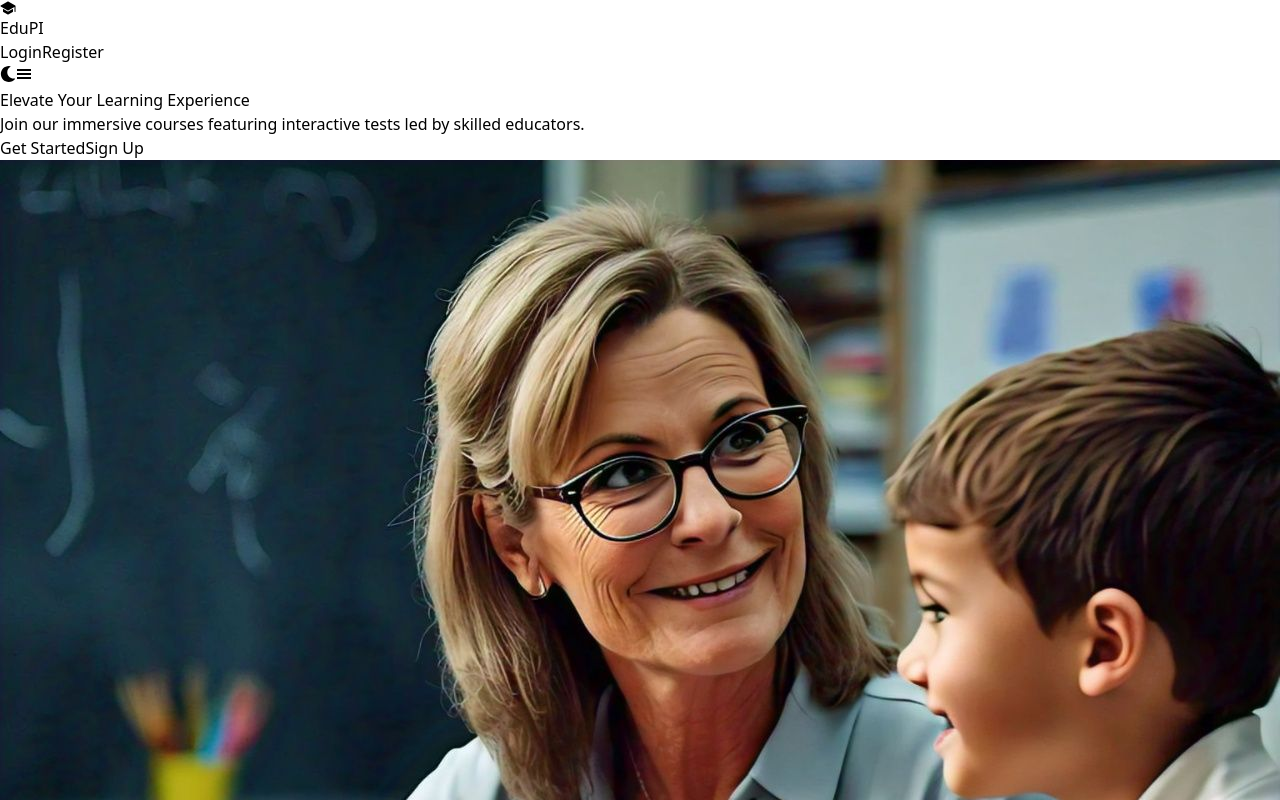
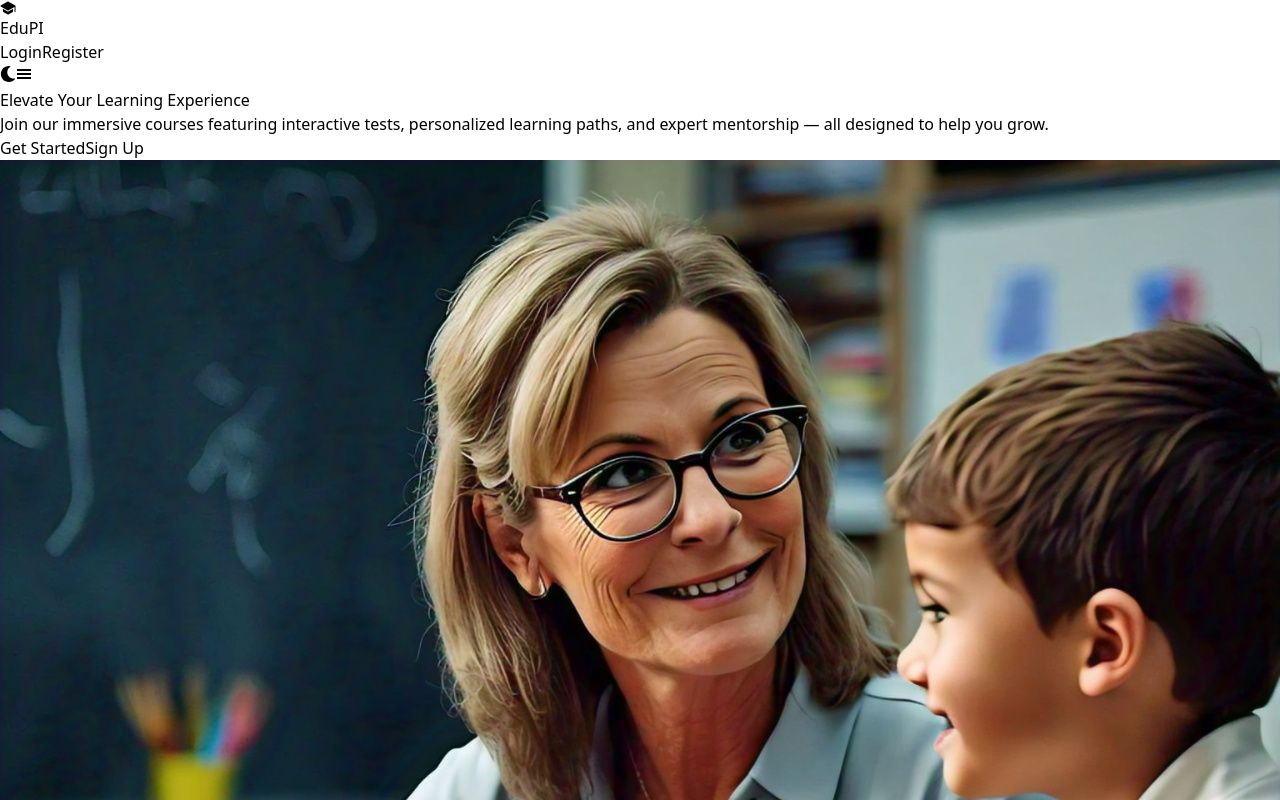
Before and after one commit to samar-abbas-786/Minor_Project, a React (Vite) app in the folder client/: page / in a window 1280 px wide. Shown: the top 800 px of the page. Built offline with nearby package versions, Linux system fonts and the light colour scheme.

Commit message:
add FAQS

```diff
--- a/client/src/components/Contact.jsx
+++ b/client/src/components/Contact.jsx
@@ -41,12 +41,12 @@ const ContactUs = () => {
   return (
     <div
       className={`flex items-center justify-center min-h-screen px-6 py-20 transition-all duration-300 ${
-        background ? "bg-white" : "bg-gray-900"
+        background ? "bg-white" : "bg-gray-950"
       }`}
     >
       <div
         className={`w-full max-w-3xl p-8 rounded-2xl shadow-2xl transition-all duration-300 ease-in-out ${
-          background ? "bg-white" : "bg-gray-800"
+          background ? "bg-white" : "bg-gray-950"
         }`}
       >
         <h2
--- /dev/null
+++ b/client/src/components/FAQ.jsx
@@ -0,0 +1,94 @@
+import React, { useContext, useState } from "react";
+import { Context } from "@/context/authContext";
+import { motion, AnimatePresence } from "framer-motion";
+import { FaChevronDown, FaChevronUp } from "react-icons/fa";
+
+const faqs = [
+  {
+    question: "What makes your platform unique?",
+    answer:
+      "Our platform combines expert-led courses with interactive tests and personalized progress tracking, ensuring an immersive learning experience.",
+  },
+  {
+    question: "Are your courses beginner-friendly?",
+    answer:
+      "Absolutely! We offer courses for all levels, and each includes foundational modules to help beginners get started with confidence.",
+  },
+  {
+    question: "How can I track my learning progress?",
+    answer:
+      "Each course comes with a personalized dashboard where you can monitor your test scores, course completion, and suggested next steps.",
+  },
+  {
+    question: "Do you provide certificates?",
+    answer:
+      "Yes! Upon successful course completion, learners receive a verified certificate to showcase their achievement.",
+  },
+];
+
+const FaqSection = () => {
+  const { background } = useContext(Context);
+  const [openIndex, setOpenIndex] = useState(null);
+
+  const toggleFAQ = (index) => {
+    setOpenIndex(index === openIndex ? null : index);
+  };
+
+  return (
+    <section
+      className={`py-20 px-6 md:px-24 transition-all duration-300 ${
+        background ? "bg-gray-100" : "bg-slate-950"
+      }`}
+    >
+      <div className="max-w-5xl mx-auto">
+        <h2
+          className={`text-4xl font-bold text-center mb-12 ${
+            background ? "text-gray-900" : "text-white"
+          }`}
+        >
+          Frequently Asked Questions
+        </h2>
+
+        <div className="space-y-6">
+          {faqs.map((faq, index) => (
+            <div
+              key={index}
+              className={`rounded-xl p-6 shadow-md transition-all duration-300 ${
+                background ? "bg-white text-gray-800" : "bg-gray-900 text-white"
+              }`}
+            >
+              <button
+                onClick={() => toggleFAQ(index)}
+                className="flex justify-between items-center w-full focus:outline-none"
+              >
+                <span className="text-lg font-semibold">{faq.question}</span>
+                {openIndex === index ? (
+                  <FaChevronUp className="text-[#2CA4AB]" />
+                ) : (
+                  <FaChevronDown className="text-[#2CA4AB]" />
+                )}
+              </button>
+
+              <AnimatePresence>
+                {openIndex === index && (
+                  <motion.div
+                    initial={{ opacity: 0, height: 0 }}
+                    animate={{ opacity: 1, height: "auto" }}
+                    exit={{ opacity: 0, height: 0 }}
+                    transition={{ duration: 0.3 }}
+                  >
+                    <p className="mt-4 text-sm md:text-base text-justify leading-relaxed">
+                      {faq.answer}
+                    </p>
+                  </motion.div>
+                )}
+              </AnimatePresence>
+            </div>
+          ))}
+        </div>
+      </div>
+    </section>
+  );
+};
+
+export default FaqSection;
--- a/client/src/components/about.jsx
+++ b/client/src/components/about.jsx
@@ -11,7 +11,7 @@ const AboutSection = () => {
       className={`flex flex-col-reverse md:flex-row items-center justify-between min-h-screen ${
         background
           ? "bg-gradient-to-r from-[#f0f4f8] to-[#e9eef5]"
-          : "bg-gray-900"
+          : "bg-gray-950"
       } py-16 px-8 md:px-24`}
     >
       <div className="w-full md:w-2/5">
--- a/client/src/components/footer.jsx
+++ b/client/src/components/footer.jsx
@@ -18,7 +18,7 @@ const Footer = () => {
       className={`${
         background
           ? "bg-gradient-to-r from-[#f0f4f8] to-[#e9eef5] text-gray-800"
-          : "bg-gray-900 text-gray-400"
+          : "bg-gray-950 text-gray-400"
       } py-10 transition-all`}
     >
       <div className="container mx-auto px-8">
@@ -42,7 +42,7 @@ const Footer = () => {
           <div>
             <h4
               className={`text-xl font-semibold mb-4 ${
-                background ? "text-gray-900" : "text-white"
+                background ? "text-gray-950" : "text-white"
               }`}
             >
               Contact Us
--- a/client/src/components/hero.jsx
+++ b/client/src/components/hero.jsx
@@ -2,57 +2,70 @@ import React, { useContext } from "react";
 import { Link } from "react-router-dom";
 import heroImage from "../../public/hero2.jpg";
 import { Context } from "@/context/authContext";
+import { motion } from "framer-motion";
 
 const HeroSection = () => {
-  const { background, setBackground, authorized } = useContext(Context);
+  const { background, authorized } = useContext(Context);
 
   return (
     <div
-      className={`flex flex-col lg:flex-row items-center justify-between h-[100vh] md:h-[87vh] ${
-        background ? "bg-gray-50" : "bg-slate-950"
+      className={`flex flex-col lg:flex-row items-center justify-between h-[100vh] md:h-[90vh] px-6 md:px-16 transition-all duration-300 ${
+        background ? "bg-gray-50" : "bg-gray-950"
       }`}
     >
-      <div
-        className={`flex flex-col justify-center p-10 ${
-          background ? "text-slate-900" : "text-[#fff]"
-        } w-full lg:w-1/2 text-center lg:text-left`}
+      {/* Text Section */}
+      <motion.div
+        initial={{ x: -60, opacity: 0 }}
+        animate={{ x: 0, opacity: 1 }}
+        transition={{ duration: 0.7 }}
+        className={`flex flex-col justify-center w-full lg:w-1/2 text-center lg:text-left ${
+          background ? "text-slate-900" : "text-white"
+        }`}
       >
-        <h1 className="text-3xl sm:text-4xl md:text-5xl font-bold leading-tight mb-4">
-          Elevate Your Learning Experience
+        <h1 className="text-4xl sm:text-5xl font-extrabold leading-tight mb-6 tracking-tight">
+          Elevate Your <span className="text-[#2CA4AB]">Learning</span>{" "}
+          Experience
         </h1>
-        <p className="text-md sm:text-lg mb-8">
-          Join our immersive courses featuring interactive tests led by skilled
-          educators.
+        <p className="text-lg sm:text-xl mb-10 leading-relaxed">
+          Join our immersive courses featuring interactive tests, personalized
+          learning paths, and expert mentorship — all designed to help you grow.
         </p>
-        <div className="flex flex-col sm:flex-row justify-center lg:justify-start space-y-4 sm:space-y-0 sm:space-x-4">
+
+        <div className="flex flex-col sm:flex-row items-center justify-center lg:justify-start gap-4">
           <Link
             to={authorized ? "/showCourseList" : "/login"}
-            className={`text-white font-semibold py-3 px-6 rounded-full ${
-              background
-                ? "bg-gradient-to-r from-[#2CA4AB] to-[#1D8D92]"
-                : "bg-slate-950 shadow-sm shadow-white"
-            }  transition-all duration-200 ease-in-out transform hover:scale-105 shadow-lg`}
+            className="text-white font-semibold py-3 px-7 rounded-full bg-gradient-to-r from-[#1D8D92] to-[#2CA4AB] hover:from-[#16686d] hover:to-[#1f8d95] transition-all duration-300 transform hover:scale-105 shadow-lg"
           >
             Get Started
           </Link>
+
+          {!authorized && (
             <Link
               to="/signup"
-            className={`text-black ${
-              authorized ? "hidden" : "block"
-            } font-semibold py-3 px-6 rounded-full bg-white hover:bg-gray-200 transition-all duration-500 ease-in-out transform hover:scale-110 shadow-lg`}
+              className="text-black font-semibold py-3 px-7 rounded-full bg-white hover:bg-gray-200 transition-all duration-300 transform hover:scale-110 shadow-md"
             >
               Sign Up
             </Link>
+          )}
         </div>
-      </div>
+      </motion.div>
 
-      <div className="md:w-full w-[90vw]  lg:w-2/5 h-[40vh] sm:h-[50vh] lg:h-[60vh] mt-8 lg:mt-0 lg:mr-12">
+      {/* Image Section */}
+      <motion.div
+        initial={{ x: 60, opacity: 0 }}
+        animate={{ x: 0, opacity: 1 }}
+        transition={{ duration: 0.8 }}
+        className="w-full lg:w-2/5 mt-10 lg:mt-0 relative"
+      >
+        <div className="rounded-xl overflow-hidden shadow-2xl transform hover:scale-105 transition-transform duration-500 ease-in-out">
           <img
             src={heroImage}
             alt="Hero"
-          className="object-cover h-full w-full md:rounded-xl"
+            className="object-cover w-full h-[50vh] sm:h-[60vh] lg:h-[70vh] rounded-xl"
           />
+          <div className="absolute inset-0 bg-gradient-to-t from-black via-transparent to-transparent opacity-40 rounded-xl pointer-events-none"></div>
         </div>
+      </motion.div>
     </div>
   );
 };
--- a/client/src/components/layout.jsx
+++ b/client/src/components/layout.jsx
@@ -4,6 +4,7 @@ import AboutSection from "./about";
 import ContactUs from "./Contact";
 import Footer from "./footer";
 import MentorsSection from "./mentor";
+import FaqSection from "./FAQ";
 const layout = () => {
   return (
     <div className="top-0">
@@ -11,6 +12,7 @@ const layout = () => {
       <AboutSection />
       <MentorsSection />
       <ContactUs />
+      <FaqSection />
       <Footer />
     </div>
   );
--- a/client/src/components/mentor.jsx
+++ b/client/src/components/mentor.jsx
@@ -44,7 +44,7 @@ const MentorsSection = () => {
           <div
             key={index}
             className={`rounded-xl shadow-lg p-6 text-center transform transition duration-500 hover:scale-105 ${
-              background ? "bg-white" : "bg-gray-800"
+              background ? "bg-white" : "bg-gray-900"
             }`}
           >
             <img
--- a/client/src/components/navbar.jsx
+++ b/client/src/components/navbar.jsx
@@ -19,7 +19,7 @@ const Navbar = () => {
       className={`${
         background
           ? "bg-gradient-to-r from-cyan-500 to-teal-500"
-          : "bg-slate-950"
+          : "bg-gray-950"
       }  w-full shadow-lg shadow-white`}
     >
       <div className="max-w-7xl mx-auto px-4 sm:px-6 lg:px-8 ">
```
Lines whose indentation alone changed are shown as unchanged.
